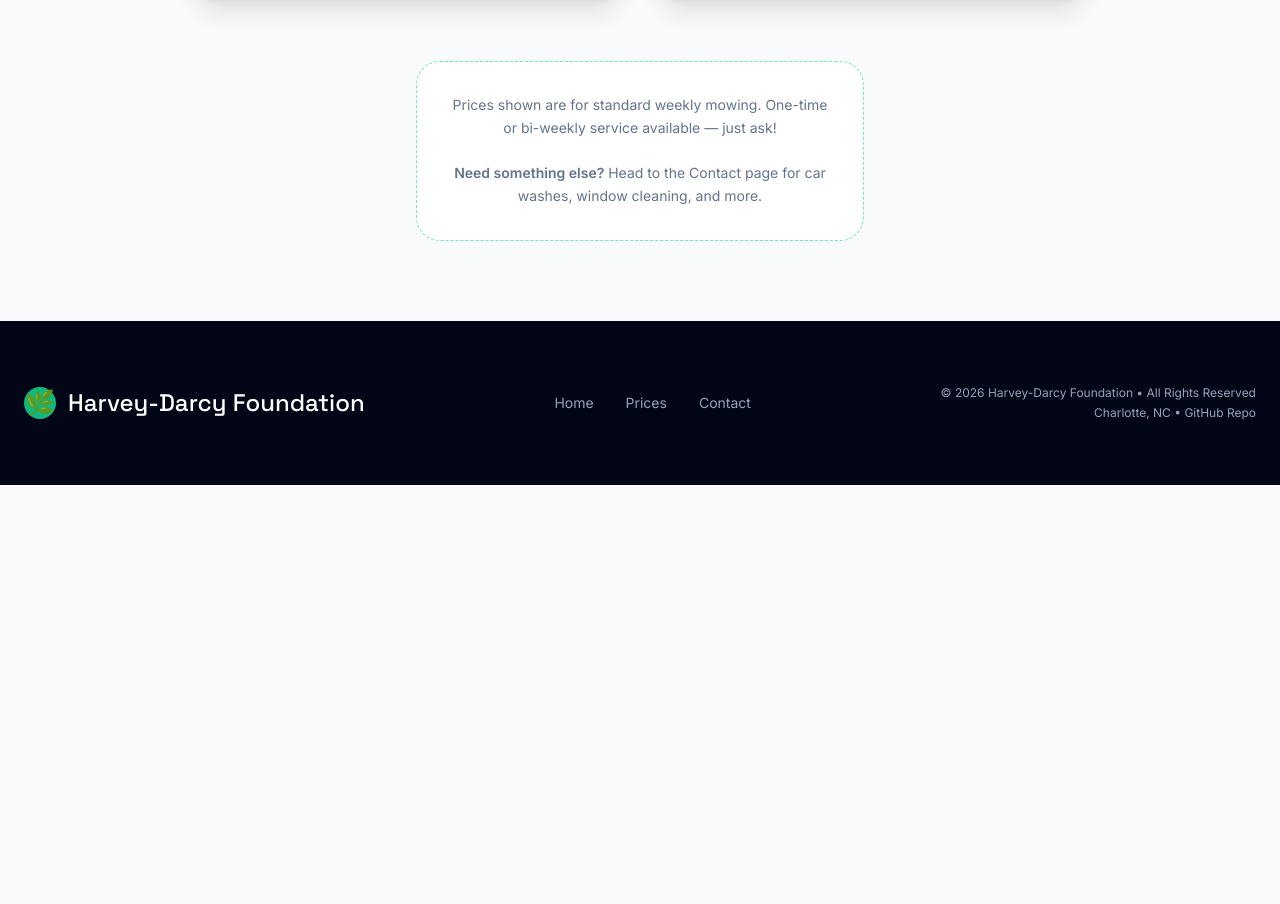
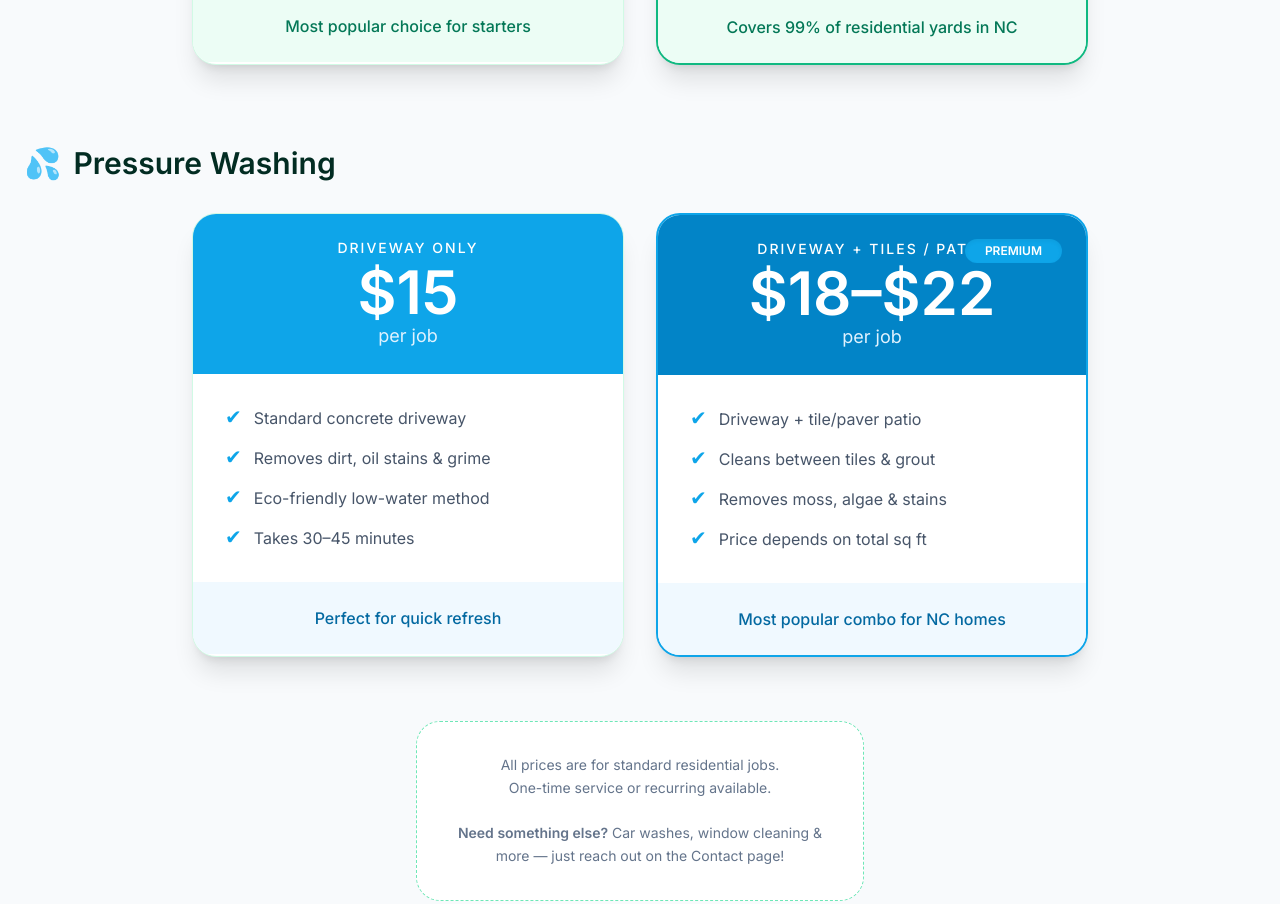
Before and after one commit to ncblock9/HarveyDarcy-Yardwork, a plain HTML site: page prices.html in a window 1280 px wide. Shown: the part 875-1779 px from the top of the page. Before the commit the page ends 1360 px from the top, so only its background shows below. Drawn offline with nearby package versions, Linux system fonts and the light colour scheme.

Commit message:
Update prices.html

```diff
--- a/prices.html
+++ b/prices.html
@@ -3,7 +3,7 @@
 <head>
     <meta charset="UTF-8">
     <meta name="viewport" content="width=device-width, initial-scale=1.0">
-    <meta name="description" content="Harvey-Darcy Foundation Lawn Mowing Prices - $10 small lawns, $18 large lawns">
+    <meta name="description" content="Harvey-Darcy Foundation Pricing - Lawn mowing $10–$18 • Pressure Washing $15–$22">
     <title>Harvey-Darcy Foundation | Pricing</title>
     <script src="https://cdn.tailwindcss.com"></script>
     <style>
@@ -17,7 +17,7 @@
     </style>
 </head>
 <body class="bg-slate-50">
-    <!-- NAVBAR (same as index.html) -->
+    <!-- NAVBAR -->
     <nav class="bg-emerald-950 text-white sticky top-0 z-50 shadow-md">
         <div class="max-w-7xl mx-auto px-6">
             <div class="flex justify-between items-center py-5">
@@ -51,10 +51,15 @@
     <main class="max-w-7xl mx-auto px-6 py-20">
         <div class="text-center mb-16">
             <span class="px-6 py-3 bg-emerald-100 text-emerald-700 rounded-3xl text-sm font-semibold">SIMPLE • TRANSPARENT • AFFORDABLE</span>
-            <h1 class="heading-font text-6xl font-semibold tracking-tighter text-emerald-950 mt-6">Lawn Mowing Prices</h1>
-            <p class="text-2xl text-slate-600 mt-4">No contracts. No surprises. Just honest pricing.</p>
+            <h1 class="heading-font text-6xl font-semibold tracking-tighter text-emerald-950 mt-6">Our Pricing</h1>
+            <p class="text-2xl text-slate-600 mt-4">Lawn mowing + pressure washing. No contracts. No hidden fees.</p>
         </div>
 
+        <!-- LAWN MOWING SECTION -->
+        <div class="mb-20">
+            <h2 class="text-3xl font-semibold text-emerald-950 mb-8 flex items-center gap-3">
+                <span>🌱</span> Lawn Mowing
+            </h2>
             <div class="grid md:grid-cols-2 max-w-4xl mx-auto gap-8">
                 <!-- Small Lawn Card -->
                 <div class="bg-white rounded-3xl shadow-xl overflow-hidden border border-emerald-100">
@@ -109,16 +114,67 @@
                     </div>
                 </div>
             </div>
+        </div>
+
+        <!-- PRESSURE WASHING SECTION -->
+        <div>
+            <h2 class="text-3xl font-semibold text-emerald-950 mb-8 flex items-center gap-3">
+                <span>💦</span> Pressure Washing
+            </h2>
+            <div class="grid md:grid-cols-2 max-w-4xl mx-auto gap-8">
+                <!-- Driveway Only -->
+                <div class="bg-white rounded-3xl shadow-xl overflow-hidden border border-emerald-100">
+                    <div class="bg-sky-500 text-white px-8 py-6 text-center">
+                        <div class="text-sm uppercase tracking-[2px] font-medium mb-1">DRIVEWAY ONLY</div>
+                        <div class="text-6xl font-bold">$15</div>
+                        <div class="text-sky-100 text-lg">per job</div>
+                    </div>
+                    <div class="p-8">
+                        <ul class="space-y-4 text-slate-600">
+                            <li class="flex gap-x-3 items-start"><span class="text-sky-500 text-xl leading-none mt-px">✔</span> Standard concrete driveway</li>
+                            <li class="flex gap-x-3 items-start"><span class="text-sky-500 text-xl leading-none mt-px">✔</span> Removes dirt, oil stains &amp; grime</li>
+                            <li class="flex gap-x-3 items-start"><span class="text-sky-500 text-xl leading-none mt-px">✔</span> Eco-friendly low-water method</li>
+                            <li class="flex gap-x-3 items-start"><span class="text-sky-500 text-xl leading-none mt-px">✔</span> Takes 30–45 minutes</li>
+                        </ul>
+                    </div>
+                    <div class="bg-sky-50 px-8 py-6 text-center text-sky-700 font-medium">
+                        Perfect for quick refresh
+                    </div>
+                </div>
+
+                <!-- Driveway + Tiles / Patio -->
+                <div class="bg-white rounded-3xl shadow-xl overflow-hidden border-2 border-sky-500 relative">
+                    <div class="absolute top-6 right-6 bg-sky-500 text-white text-xs font-bold px-5 py-1 rounded-3xl shadow-inner">PREMIUM</div>
+                    <div class="bg-sky-600 text-white px-8 py-6 text-center">
+                        <div class="text-sm uppercase tracking-[2px] font-medium mb-1">DRIVEWAY + TILES / PATIO</div>
+                        <div class="text-6xl font-bold">$18–$22</div>
+                        <div class="text-sky-100 text-lg">per job</div>
+                    </div>
+                    <div class="p-8">
+                        <ul class="space-y-4 text-slate-600">
+                            <li class="flex gap-x-3 items-start"><span class="text-sky-500 text-xl leading-none mt-px">✔</span> Driveway + tile/paver patio</li>
+                            <li class="flex gap-x-3 items-start"><span class="text-sky-500 text-xl leading-none mt-px">✔</span> Cleans between tiles &amp; grout</li>
+                            <li class="flex gap-x-3 items-start"><span class="text-sky-500 text-xl leading-none mt-px">✔</span> Removes moss, algae &amp; stains</li>
+                            <li class="flex gap-x-3 items-start"><span class="text-sky-500 text-xl leading-none mt-px">✔</span> Price depends on total sq ft</li>
+                        </ul>
+                    </div>
+                    <div class="bg-sky-50 px-8 py-6 text-center text-sky-700 font-medium">
+                        Most popular combo for NC homes
+                    </div>
+                </div>
+            </div>
+        </div>
 
         <div class="text-center mt-16 max-w-md mx-auto bg-white rounded-3xl p-8 border border-dashed border-emerald-300">
             <p class="text-slate-500 text-sm leading-relaxed">
-                Prices shown are for standard weekly mowing. One-time or bi-weekly service available — just ask!<br><br>
-                <strong>Need something else?</strong> Head to the Contact page for car washes, window cleaning, and more.
+                All prices are for standard residential jobs.<br>
+                One-time service or recurring available.<br><br>
+                <strong>Need something else?</strong> Car washes, window cleaning &amp; more — just reach out on the Contact page!
             </p>
         </div>
     </main>
 
-    <!-- FOOTER (same as index.html) -->
+    <!-- FOOTER -->
     <footer class="bg-slate-950 text-slate-400">
         <div class="max-w-7xl mx-auto px-6 py-16">
             <div class="flex flex-col md:flex-row justify-between items-center gap-6">
```
Lines whose indentation alone changed are shown as unchanged.
